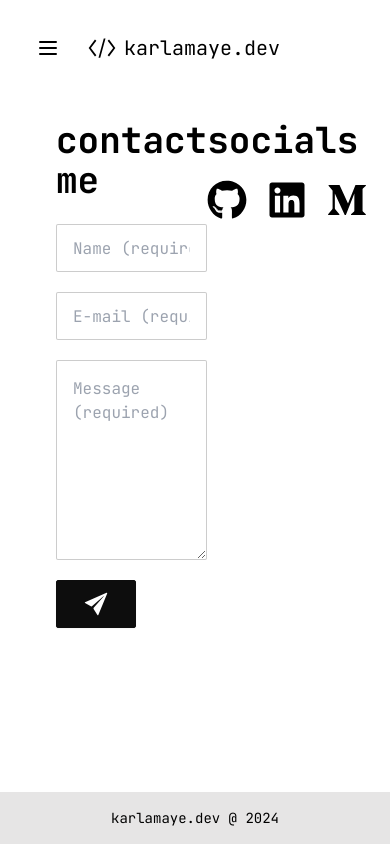
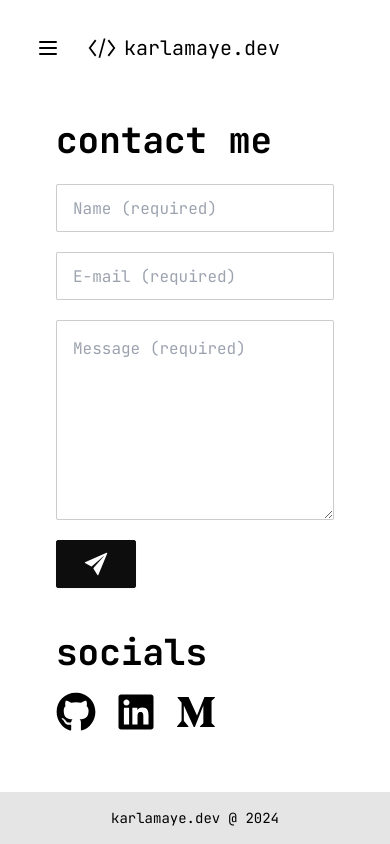
Before and after one commit to karlaferry/karlamaye-dev, a Next.js app: page /contact in a window 390 px wide. Built offline with nearby package versions, Linux system fonts and the light colour scheme.

Commit message:
contact page responsive

```diff
--- a/app/contact/page.tsx
+++ b/app/contact/page.tsx
@@ -4,12 +4,12 @@ import Socials from "./socials";
 
 export default function Contact() {
   return (
-    <div className="opacity-0 animate-fade-in md:m-20 m-10 flex justify-around">
-      <div className="w-full">
+    <div className="opacity-0 animate-fade-in md:m-20 m-10 flex justify-around flex-col md:flex-row">
+      <div className="w-full mb-5">
         <h2 className="text-4xl font-bold">contact me</h2>
         <Form />
       </div>
-      <div className="w-full">
+      <div className="w-full mb-5">
         <h2 className="text-4xl font-bold">socials</h2>
         <Socials />
       </div>
```
